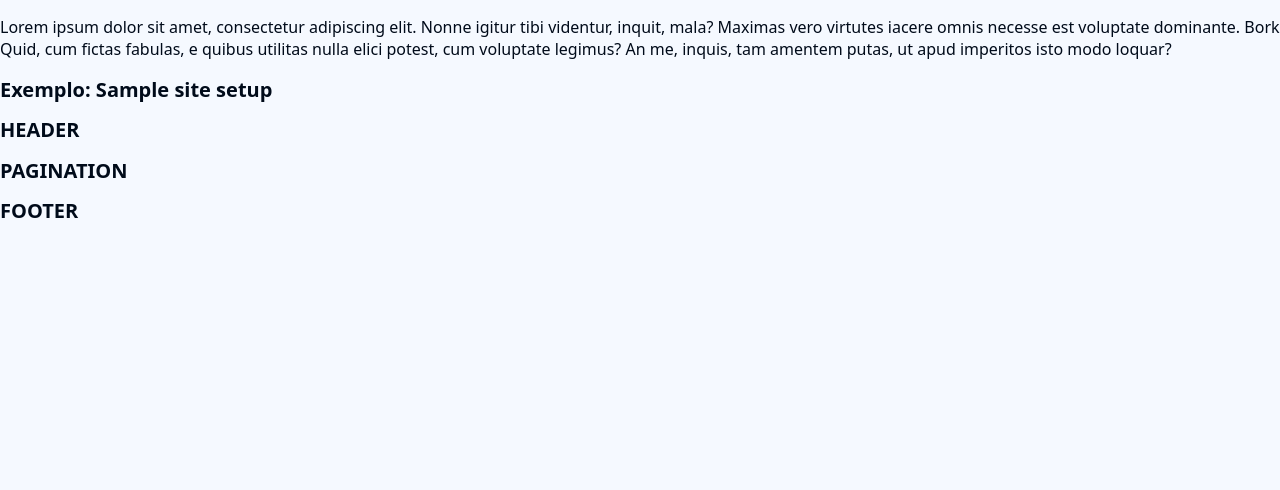
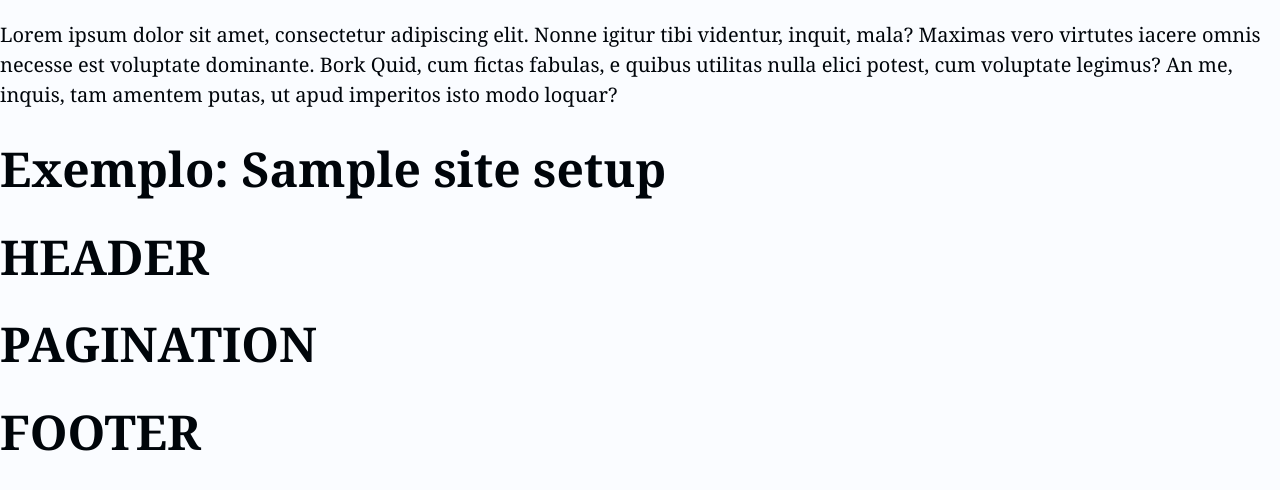
Before and after one commit to alinealves0/projeto-blog-django-23, a Django app: template djangoapp/blog/templates/blog/base.html in a window 1280 px wide. Shown: the top 490 px of the page. Run offline with Django 4.2, Linux system fonts and the light colour scheme; the template is opened without the code that fills it: most values are stand-ins (such as "Sample title", 1, 10 or a date in 2020).

Commit message:
alterações

```diff
--- a/djangoapp/blog/static/blog/css/style.css
+++ b/djangoapp/blog/static/blog/css/style.css
@@ -1,7 +1,57 @@
 :root {
-    --clr-white: 213 100% 98%;
-    --clr-black: 213 100% 5%;
-    --clr-primary: 213 100% 50%;
+  /* Colors */
+  --clr-base: 213 100%;
+
+  --clr-white: var(--clr-base) 99%;
+  --clr-black: var(--clr-base) 2%;
+
+  --clr-primary-ltst: var(--clr-base) 80%;
+  --clr-primary-ltr: var(--clr-base) 70%;
+  --clr-primary-lt: var(--clr-base) 60%;
+  --clr-primary: var(--clr-base) 50%;
+  --clr-primary-dk: var(--clr-base) 40%;
+  --clr-primary-dkr: var(--clr-base) 30%;
+  --clr-primary-dkst: var(--clr-base) 20%;
+
+  /* Font-family */
+  --ff-regular: Georgia, 'Times New Roman', Times, serif;
+  --ff-headings: Georgia, 'Times New Roman', Times, serif;
+  --ff-mono: 'Courier New', Courier, monospace;
+
+  /* Font-Sizes */
+  /* https://royalfig.github.io/fluid-typography-calculator/ */
+  --fs-smlst: clamp(1.2rem, 1.092307692307692rem + 0.256410256410256vw, 1.4rem);
+  --fs-smlr: clamp(1.4rem, 1.292307692307692rem + 0.2564102564102566vw, 1.6rem);
+  --fs-sm: clamp(1.6rem, 1.4923076923076923rem + 0.25641025641025633vw, 1.8rem);
+  --fs-base: clamp(1.8rem, 1.6923076923076923rem + 0.25641025641025633vw, 2rem);
+  --fs-bg: clamp(2rem, 1.7846153846153847rem + 0.5128205128205127vw, 2.4rem);
+  --fs-bgr: clamp(2.4rem, 1.969230769230769rem + 1.025641025641026vw, 3.2rem);
+  --fs-bgst: clamp(3.2rem, 2.876923076923rem + 0.7692307692307687vw, 3.8rem);
+
+  --fs-h1: clamp(3.8rem, 3.2615384615384615rem + 1.282051282051282vw, 4.8rem);
+  --fs-h2: clamp(2.8rem, 1.938461538461538rem + 2.051282051282052vw, 4.4rem);
+  --fs-h3: clamp(2.4rem, 1.969230769230769rem + 1.025641025641026vw, 3.2rem);
+  --fs-h4: clamp(2.2rem, 1.8769230769230774rem + 0.7692307692307687vw, 2.8rem);
+  --fs-h5: clamp(1.8rem, 1.476923076923077rem + 0.769230769230769vw, 2.4rem);
+  --fs-h6: clamp(1.6rem, 1.2769230769230768rem + 0.7692307692307694vw, 2.2rem);
+
+  /* Line-Heights */
+  --lh-regular: 1.5;
+  --lh-headings: 1.2;
+  --lh-mono: 1.2;
+
+  /* Spacings */
+  --spacing-smlst: 1.5rem;
+  --spacing-smlr: 2rem;
+  --spacing-sm: 2.5rem;
+  --spacing-base: 3rem;
+  --spacing-bg: 4rem;
+  --spacing-bgr: 5rem;
+  --spacing-bgst: 6rem;
+
+  /* max-width */
+  --mw-grid: 120rem;
+  --mw-post: 90rem;
 }
 
 html {
@@ -9,9 +59,76 @@ html {
 }
 
 body {
-    background-color: hsl(var(--clr-white));
-    color: hsl(var(--clr-black));
-    font-size: 1.6rem;
-    font-family: system-ui, -apple-system, BlinkMacSystemFont, 'Segoe UI', Roboto,
-     Oxygen, Ubuntu, Cantarell, 'Open Sans', 'Helvetica Neue', sans-serif;
+  background-color: hsl(var(--clr-white));
+  color: hsl(var(--clr-black));
+  font-size: 20px; /* Fallback value */
+  font-size: var(--fs-base);
+  font-family: var(--ff-regular);
+  line-height: var(--lh-regular);
+  -webkit-font-smoothing: antialiased;
+  -moz-osx-font-smoothing: grayscale;
+  text-rendering: optimizeLegibility;
 }
+
+a {
+  color: hsl(var(--clr-primary));
+  text-decoration: none;
+}
+
+a:hover {
+  color: hsl(var(--clr-primary-dk));
+  text-decoration: underline;
+}
+
+h1,
+h2,
+h3,
+h4,
+h5,
+h6 {
+  font-family: var(--ff-headings);
+  line-height: var(--lh-headings);
+  margin: var(--spacing-base) 0;
+}
+
+h1 {
+  font-size: 44px; /* Fallback value */
+  font-size: var(--fs-h1);
+}
+
+h2 {
+  font-size: 38px; /* Fallback value */
+  font-size: var(--fs-h2);
+}
+
+h3 {
+  font-size: 34px; /* Fallback value */
+  font-size: var(--fs-h3);
+}
+
+h4 {
+  font-size: 28px; /* Fallback value */
+  font-size: var(--fs-h4);
+}
+
+h5 {
+  font-size: 24px; /* Fallback value */
+  font-size: var(--fs-h5);
+}
+
+h6 {
+  font-size: 20px; /* Fallback value */
+  font-size: var(--fs-h6);
+}
+
+pre {
+  max-width: 100%;
+  overflow-x: auto;
+  line-height: var(--lh-mono);
+  font-size: var(--fs-sm);
+}
+
+pre,
+code {
+  font-family: var(--ff-mono);
+}
```
